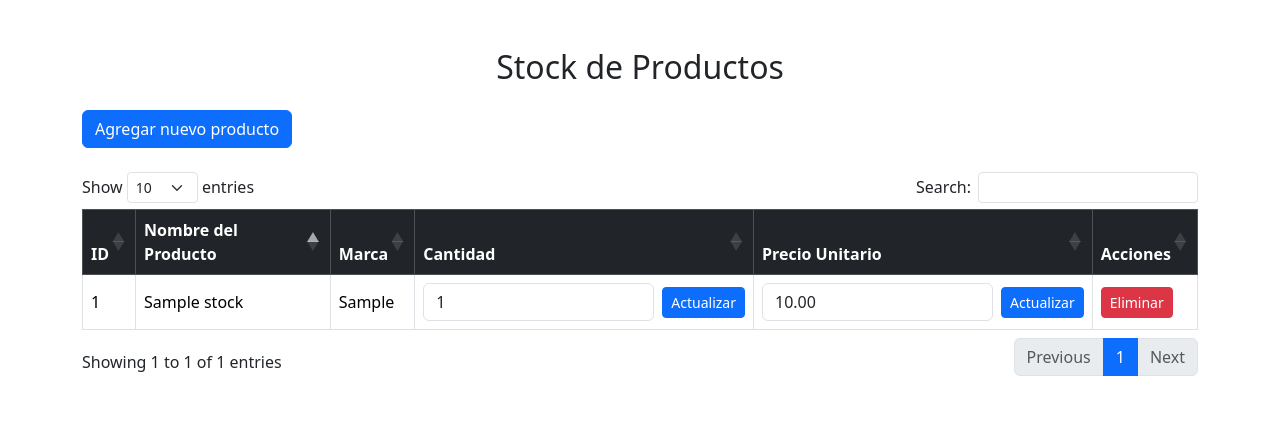
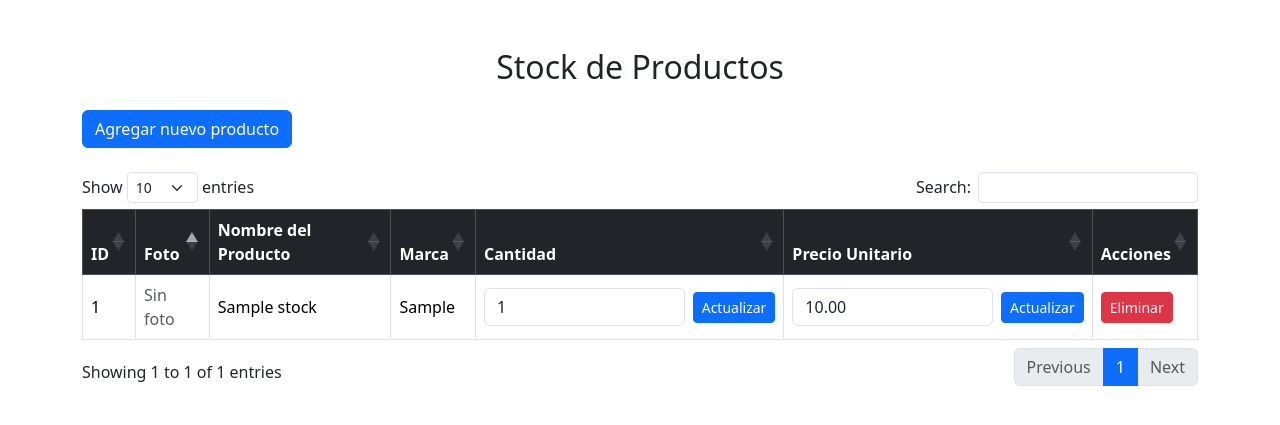
Before and after one commit to lucaskv2/motorAdmin, a PHP site: page /ADMINISTRADOR/control-stock.php in a window 1280 px wide. Shown: the part 54-479 px from the top of the page. Run offline with PHP 8.4, Linux system fonts and the light colour scheme; the visitor is signed in with stand-in values (Sample User, id 1); tables that the repository leaves empty hold one stand-in row (values such as "Sample post"); some libraries are stand-ins or nearby versions.

Commit message:
Agregar Foto de Producto

```diff
--- a/motor-admin/ADMINISTRADOR/control-stock.php
+++ b/motor-admin/ADMINISTRADOR/control-stock.php
@@ -60,7 +60,7 @@ $result = mysqli_query($connection, $sql);
         <button type="button" class="btn-close" data-bs-dismiss="modal" aria-label="Close"></button>
       </div>
       <div class="modal-body">
-        <form class="row g-3" action="../php/agregar_producto.php" method="POST">
+        <form class="row g-3" action="../php/agregar_producto.php" method="POST" enctype="multipart/form-data">
             <div class="col-md-6">
                 <input name="Nombre" type="text" class="form-control" placeholder="Nombre" required>
             </div>
@@ -72,6 +72,10 @@ $result = mysqli_query($connection, $sql);
             </div>
             <div class="col-md-6">
                 <input name="Precio" type="number" class="form-control" placeholder="Precio">
+            </div>
+            <div class="col-md-12">
+                <label for="imagen" class="form-label">Subir archivo (foto del producto):</label>
+                <input type="file" name="imagen" id="imagen" class="form-control" accept="image/*">
             </div>
             <div class="col-12 text-center">
                 <button type="submit" class="btn btn-primary px-5">Enviar</button>
@@ -162,6 +166,7 @@ $result = mysqli_query($connection, $sql);
             <thead class="table-dark">
                 <tr>
                     <th>ID</th>
+                    <th>Foto</th>
                     <th>Nombre del Producto</th>
                     <th>Marca</th>
                     <th>Cantidad</th>
@@ -173,6 +178,13 @@ $result = mysqli_query($connection, $sql);
                 <?php while ($row = mysqli_fetch_assoc($result)) : ?>
                     <tr>
                         <td><?= $row['id'] ?></td>
+                        <td>
+                            <?php if (!empty($row['imagen'])): ?>
+                                <img src="<?= htmlspecialchars($row['imagen']) ?>" alt="Foto producto" style="width:60px; height:60px; object-fit:cover; border-radius:10px;">
+                            <?php else: ?>
+                                <span class="text-muted">Sin foto</span>
+                            <?php endif; ?>
+                        </td>
                         <td><?= htmlspecialchars($row['nombre_producto']) ?></td>
                         <td><?= htmlspecialchars($row['marca']) ?></td>
                         <td>
```
